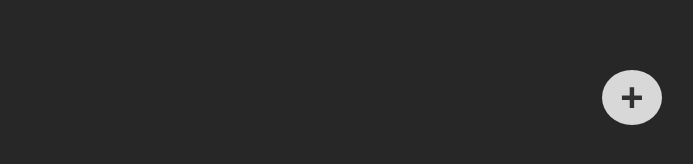
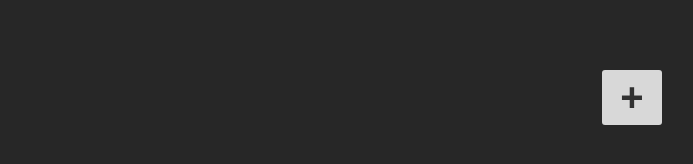
Before and after one commit to mt-alejo/react-todo-practice, a React (Vite) app: page / in a window 1280 px wide. Shown: the part 570-734 px from the top of the page, without its empty margins (358-1051 px from the left). Built offline with nearby package versions, Linux system fonts and the light colour scheme.

Commit message:
Create task form JSX CSS

```diff
--- a/src/App/App.jsx
+++ b/src/App/App.jsx
@@ -4,6 +4,7 @@ import TaskSearch from "../TaskSearch/TaskSearch";
 import TasksContainer from "../TasksContainer/TaskContainer";
 import ButtonAddTask from "../ButtonAddTask/ButtonAddTask";
 import TaskItem from "../TaskItem/TaskItem";
+import TaskForm from "../TaskForm/TaskForm";
 
 const defaultTasks = [
   { title: "Pasear perro", done: true },
@@ -21,6 +22,7 @@ const defaultTasks = [
 function App() {
   return (
     <>
+      <TaskForm />
       <TaskCounter completed={"$"} total={defaultTasks.length} />
       <TaskSearch />
       <TasksContainer>
--- a/src/index.css
+++ b/src/index.css
@@ -19,6 +19,8 @@ html {
 .Btn {
   padding: 4px;
   border: 1px solid transparent;
+  border-radius: 3px;
+
   background: rgb(216, 216, 216);
   color: rgb(49, 49, 49);
   font-weight: bold;
```
